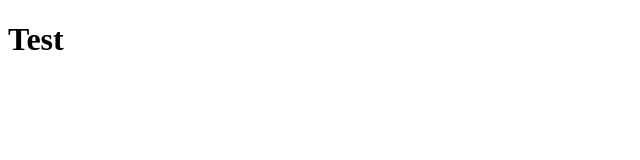
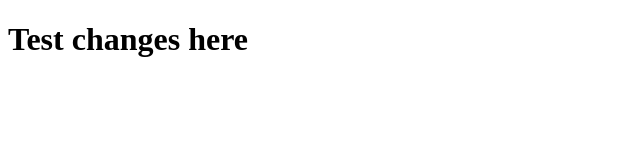
Before and after one commit to pallavi-2019/test-repo, a plain HTML site: page index.html in a window 1280 px wide. Shown: the whole page, without its empty margins (0-640 px from the left). Drawn offline with Linux system fonts and the light colour scheme.

Commit message:
commiting changes to files second round

```diff
--- a/index.html
+++ b/index.html
@@ -6,6 +6,6 @@
     <title>Test</title>
 </head>
 <body>
-    <h1>Test</h1>
+    <h1>Test changes here</h1>
 </body>
 </html>
```
